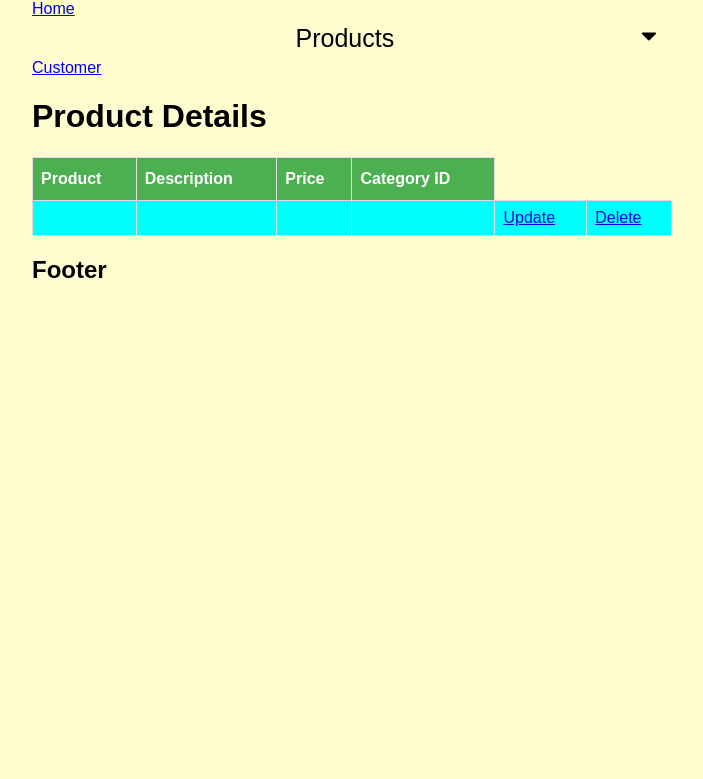
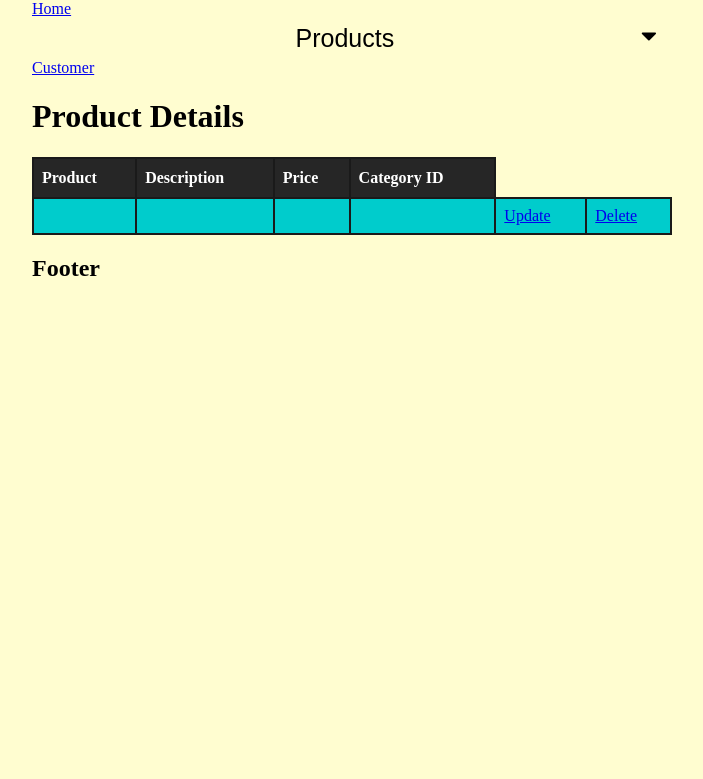
Before and after one commit to rralph091/apitest, a PHP site: page /product-details.php?id=1 in a window 1280 px wide. Shown: the top 779 px of the page, without its empty margins (288-991 px from the left). Run offline with PHP 8.4, Linux system fonts and the light colour scheme; data that the repository does not hold is empty.

Commit message:
Update style.css

```diff
--- a/style.css
+++ b/style.css
@@ -4,7 +4,7 @@
 
   /* Style the body */
   body {
-    font-family: Arial, Helvetica, sans-serif;
+    font-family: "Times New Roman", Times, serif;
     margin: 0;
     width: 50%;
     margin: auto;
@@ -24,16 +24,16 @@
   }
 
   th, td {
- border: 1px solid #ddd;
+ border: 2px solid #1a1a1a;
   padding: 8px;
   }
 
-  tr:nth-child(even){background-color: #00FFFF}
+  tr:nth-child(even){background-color: #00cccc}
 
   th {
-  padding-top: 12px;
-  padding-bottom: 12px;
+  padding-top: 10px;
+  padding-bottom: 10px;
   text-align: left;
-  background-color: #4CAF50;
+  background-color: #262626;
   color: white;
   }
```
